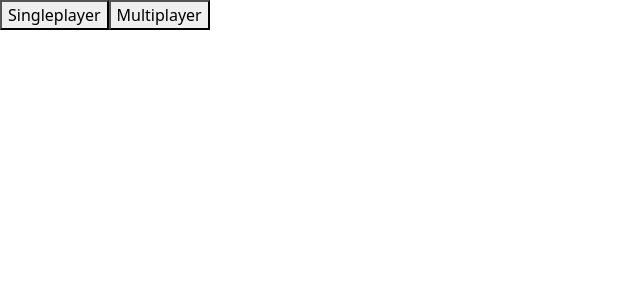
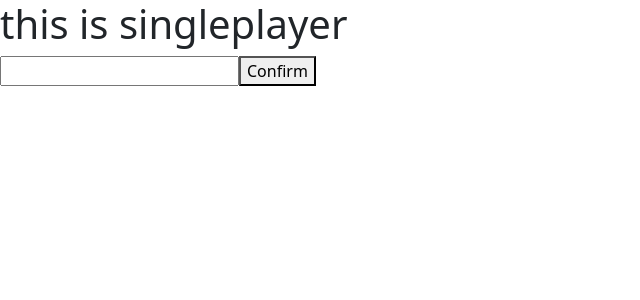
Before and after one commit to CrossyChainsaw/ReverseHangmanOnline, a React (Create React App) app: page / in a window 1280 px wide. Both pictures are taken after a click on the button "Singleplayer". Shown: the top 300 px of the page, without its empty margins (0-640 px from the left). Built offline with nearby package versions, Linux system fonts and the light colour scheme.

Commit message:
Implement US1, US2, US8

```diff
--- a/src/App.tsx
+++ b/src/App.tsx
@@ -14,15 +14,10 @@ enum Gamemodes {
   multiplayer
 }
 
-interface test {
-  b1: string;
-}
-
 function App() {
   const [gamemode, setGamemode] = useState(Gamemodes.none)
 
   if (gamemode == Gamemodes.singleplayer) {
-    console.log("Fluffy beer");
     return (
       <div>
         <Singleplayer />
@@ -39,7 +34,7 @@ function App() {
   else {
     return (
       <div>
-        <Menu gamemode={gamemode} />
+        <Menu gamemode={gamemode} Gamemodes={Gamemodes} setGamemode={setGamemode} />
       </div>
     )
   }
--- a/src/components/menu/menu.tsx
+++ b/src/components/menu/menu.tsx
@@ -4,20 +4,20 @@ import { text } from 'stream/consumers';
 import './menu.css';
 import { Button } from "react-bootstrap";
 
-function enableSingleplayer(gamemode: any) {
-    // look into useCallback w3schools react tutorial
-}
+function Menu(props: any) {
 
-function enableMultiplayer() {
+    function EnableSingleplayer() {
+        props.setGamemode(props.Gamemodes.singleplayer);
+    }
 
-}
-
-function Menu(props: any) {
+    function EnableMultiplayer() {
+        props.setGamemode(props.Gamemodes.multiplayer);
+    }
 
     return (
         <div>
-            <button type='button' onClick={() => enableSingleplayer(props.gamemode)}>Singleplayer</button>
-            <button type='button' onClick={() => enableMultiplayer()}>Multiplayer</button>
+            <button type='button' onClick={() => EnableSingleplayer()}>Singleplayer</button>
+            <button type='button' onClick={() => EnableMultiplayer()}>Multiplayer</button>
         </div>
     );
 }
--- a/src/components/multiplayer/multiplayer.tsx
+++ b/src/components/multiplayer/multiplayer.tsx
@@ -6,7 +6,7 @@ import { Button } from "react-bootstrap";
 
 function Multiplayer() {
     return (
-        <h1>this is singleplayer</h1>
+        <h1>this is multiplayer</h1>
     )
 }
 
--- a/src/components/singleplayer/singleplayer.tsx
+++ b/src/components/singleplayer/singleplayer.tsx
@@ -5,9 +5,23 @@ import './singleplayer.css';
 import { Button } from "react-bootstrap";
 
 function Singleplayer(props: any) {
-    console.log(props.name);
+    const [word, setWord] = useState("");
+    const [enabled, setEnabled] = useState(false);
+
+    function OnChange(e: React.ChangeEvent<HTMLInputElement>) {
+        setWord(e.currentTarget.value);
+    }
+    function OnCLick(e: React.MouseEvent<HTMLButtonElement, MouseEvent>) {
+        setEnabled(true);
+        console.log(word);
+    }
+
     return (
-        <h1>this is singleplayer</h1>
+        <div>
+            <h1>this is singleplayer</h1>
+            <input id='myTb' type='password' disabled={enabled} onChange={(e) => OnChange(e)} />
+            <button id='myBtn' onClick={(e) => OnCLick(e)}>Confirm</button>
+        </div>
     )
 }
 
```
